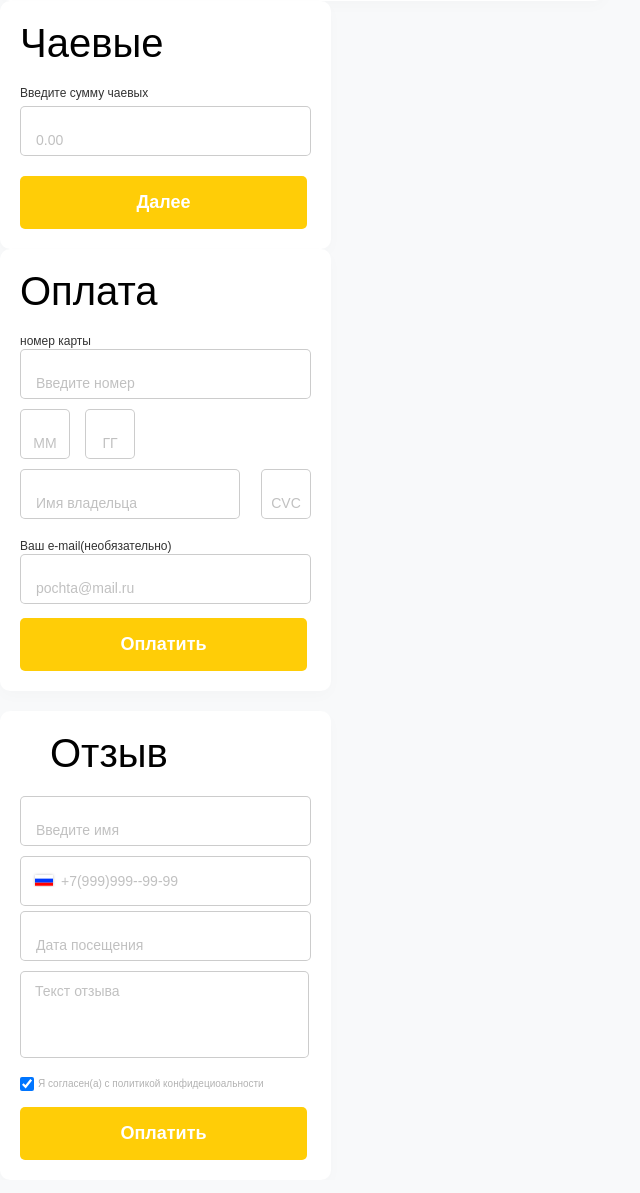
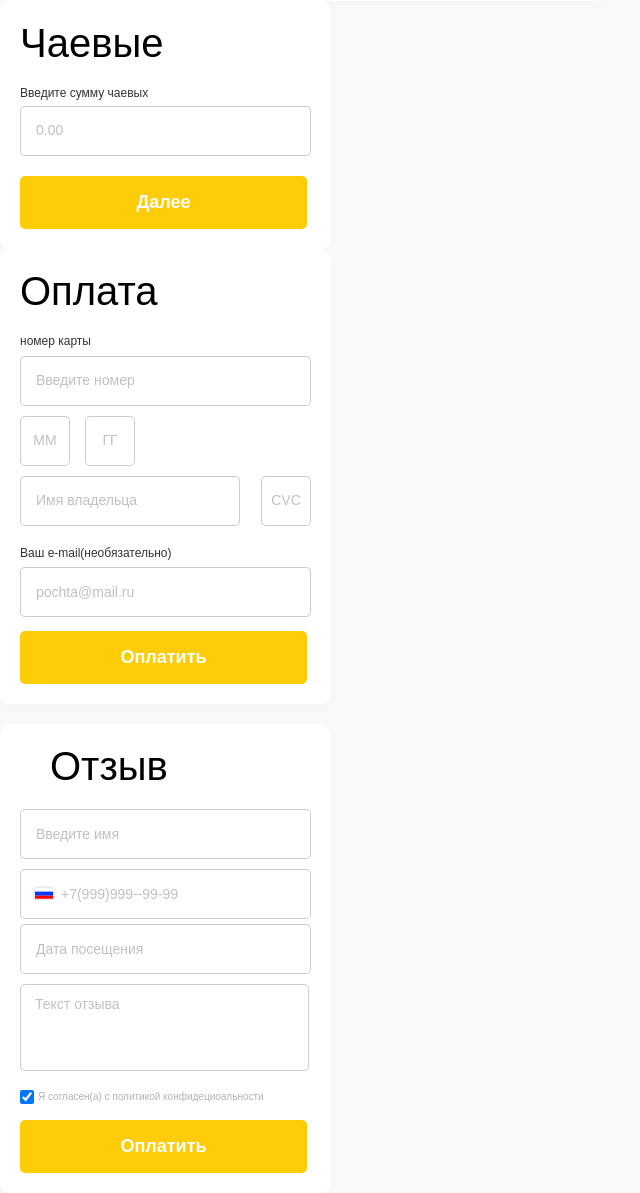
Before and after one commit to owwwl666/beauty_city, a Django app: template templates/popup.html in a window 1280 px wide. Shown: the part 711-1904 px from the top of the page, without its empty margins (0-640 px from the left). Before the commit the page ends 1871 px from the top, so only its background shows below. Run offline with Django 4.2, Linux system fonts and the light colour scheme; the template is opened without the code that fills it, so the values that code supplies are empty.

Commit message:
Update main.css

```diff
--- a/static/css/main.css
+++ b/static/css/main.css
@@ -1953,8 +1953,7 @@ text-align: left;
 }
 .popup__input {
 	font-weight: 400;
-font-size: 40px;
-line-height: 127.52%;
+	line-height: 127.52%;
 /* identical to box height, or 18px */
 padding-left: 15px;
 
```
